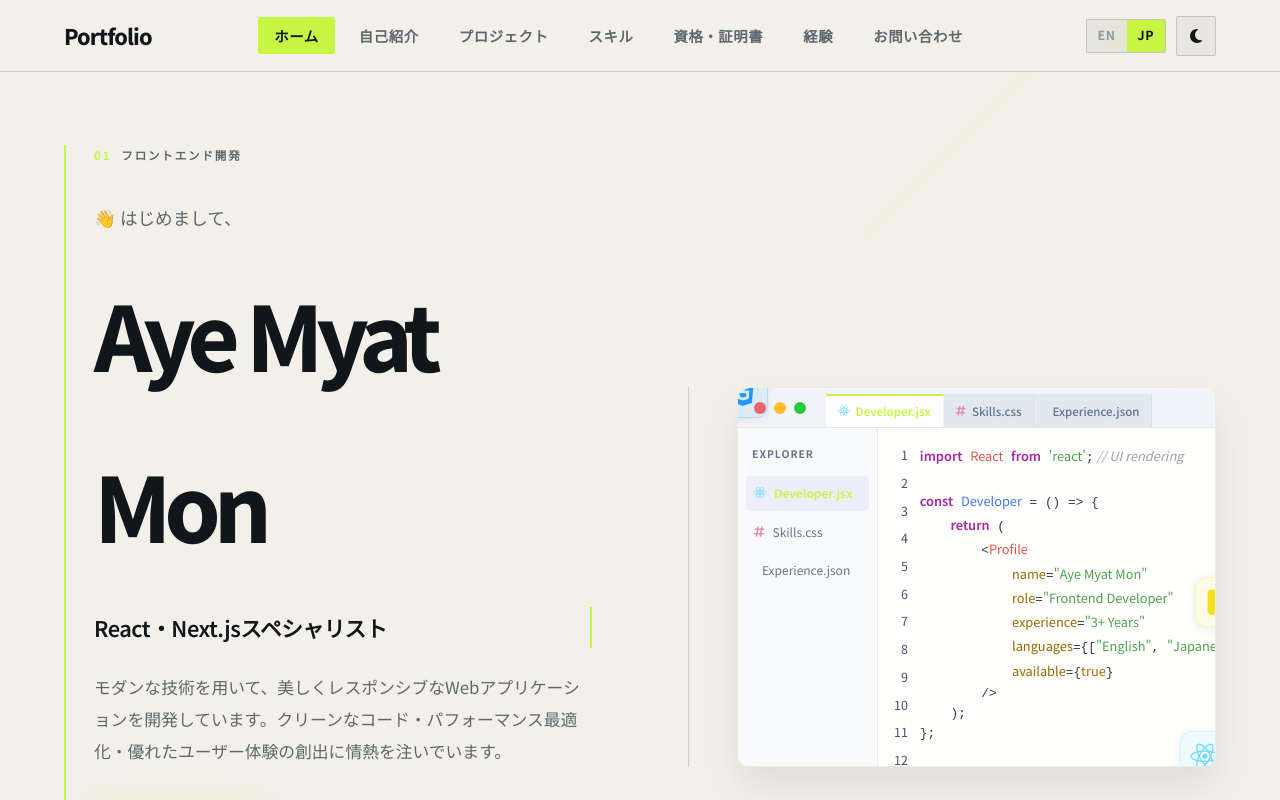
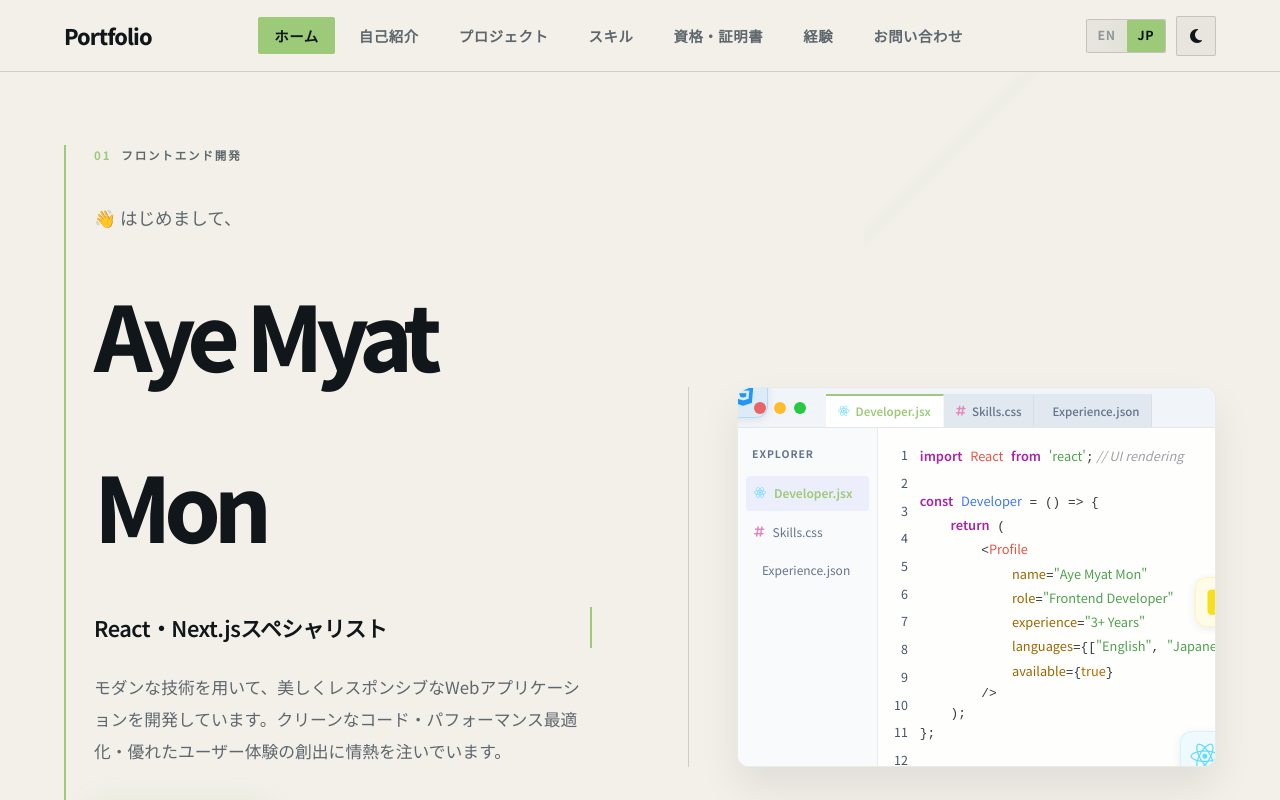
Before and after one commit to ashein-codethedreams/My-Portfolio, a Next.js app: page / in a window 1280 px wide. Shown: the top 800 px of the page. Built offline with nearby package versions, Linux system fonts and the light colour scheme.

Commit message:
refine: soften portfolio accent palette

```diff
--- a/app/globals.css
+++ b/app/globals.css
@@ -2,10 +2,10 @@
    CSS CUSTOM PROPERTIES
    ============================ */
 :root {
-  --primary-start: #c8f542;
-  --primary-end: #c8f542;
+  --primary-start: #9dca78;
+  --primary-end: #9dca78;
   --primary-gradient: linear-gradient(135deg, var(--primary-start), var(--primary-end));
-  --primary-gradient-hover: linear-gradient(135deg, #b1dc32, #b1dc32);
+  --primary-gradient-hover: linear-gradient(135deg, #86b261, #86b261);
 
   --bg-primary: #f2f0e9;
   --bg-secondary: #e7e5de;
@@ -24,7 +24,7 @@
   --shadow-sm: 0 2px 10px rgba(11, 17, 26, 0.08);
   --shadow-md: 0 8px 24px rgba(11, 17, 26, 0.12);
   --shadow-lg: 0 16px 48px rgba(11, 17, 26, 0.16);
-  --shadow-glow: 0 5px 30px rgba(200, 245, 66, 0.25);
+  --shadow-glow: 0 5px 30px rgba(157, 202, 120, 0.24);
 
   --radius-sm: 8px;
   --radius-md: 12px;
@@ -60,7 +60,7 @@
   --shadow-sm: 0 2px 10px rgba(0, 0, 0, 0.3);
   --shadow-md: 0 4px 20px rgba(0, 0, 0, 0.4);
   --shadow-lg: 0 8px 40px rgba(0, 0, 0, 0.5);
-  --shadow-glow: 0 5px 30px rgba(200, 245, 66, 0.22);
+  --shadow-glow: 0 5px 30px rgba(157, 202, 120, 0.2);
 }
 
 /* ============================
--- a/components/Hero.module.css
+++ b/components/Hero.module.css
@@ -38,7 +38,7 @@
     right: -30%;
     width: 800px;
     height: 800px;
-    background: linear-gradient(135deg, transparent 48%, rgba(200, 245, 66, 0.07) 49%, transparent 50%);
+    background: linear-gradient(135deg, transparent 48%, rgba(157, 202, 120, 0.08) 49%, transparent 50%);
     opacity: 0.6;
 }
 
```
